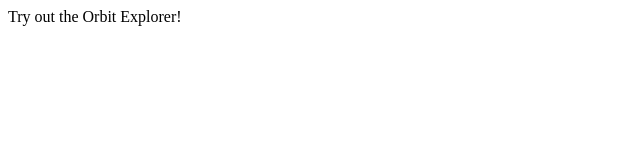
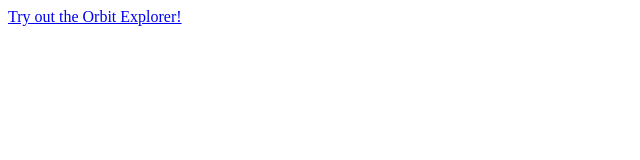
Before and after one commit to gregrecco67/OrbitExplorerW, a plain HTML site: page index.html in a window 1280 px wide. Shown: the whole page, without its empty margins (0-640 px from the left). Drawn offline with Linux system fonts and the light colour scheme.

Commit message:
do i remember html? no

```diff
--- a/index.html
+++ b/index.html
@@ -1 +1 @@
-<a href:"https://gregrecco67.github.io/OrbitExplorerW/game.html">Try out the Orbit Explorer!</a>
+<a href="https://gregrecco67.github.io/OrbitExplorerW/game.html">Try out the Orbit Explorer!</a>
```
